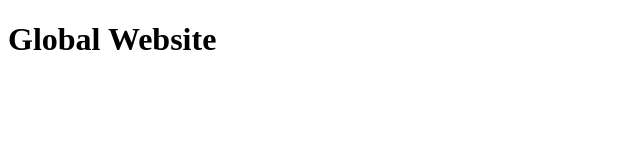
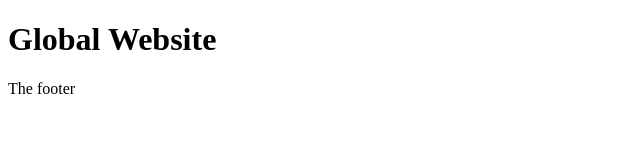
Before and after one commit to phuocnguyen96/global-website, a plain HTML site: page index.html in a window 1280 px wide. Shown: the full height of the page, 0-640 px from the left. Drawn offline with Linux system fonts and the light colour scheme.

Commit message:
Update index.html

```diff
--- a/index.html
+++ b/index.html
@@ -7,5 +7,6 @@
 </head>
 <body>
     <h1>Global Website</h1>
+    <footer>The footer</footer>
 </body>
 </html>
```
